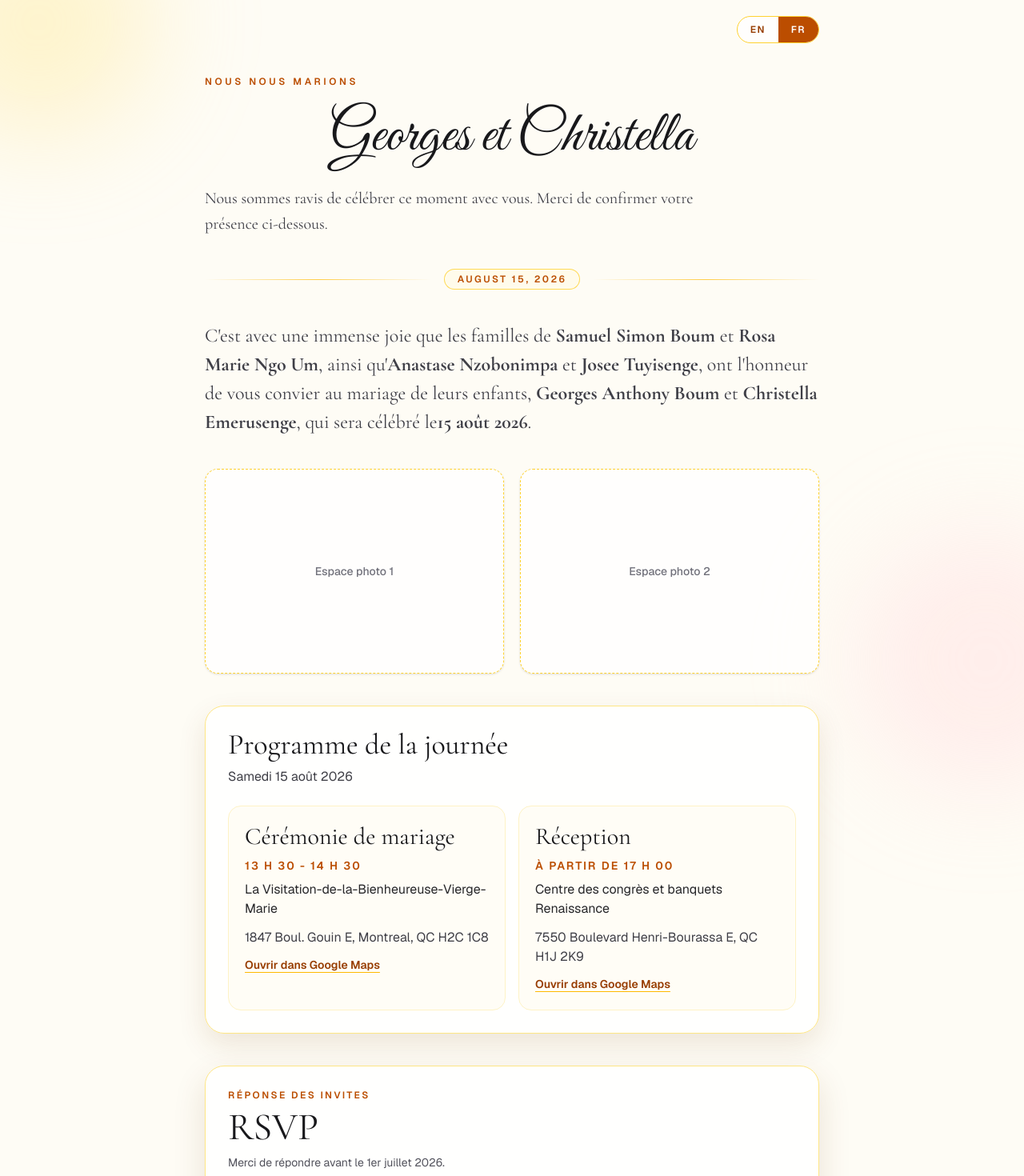
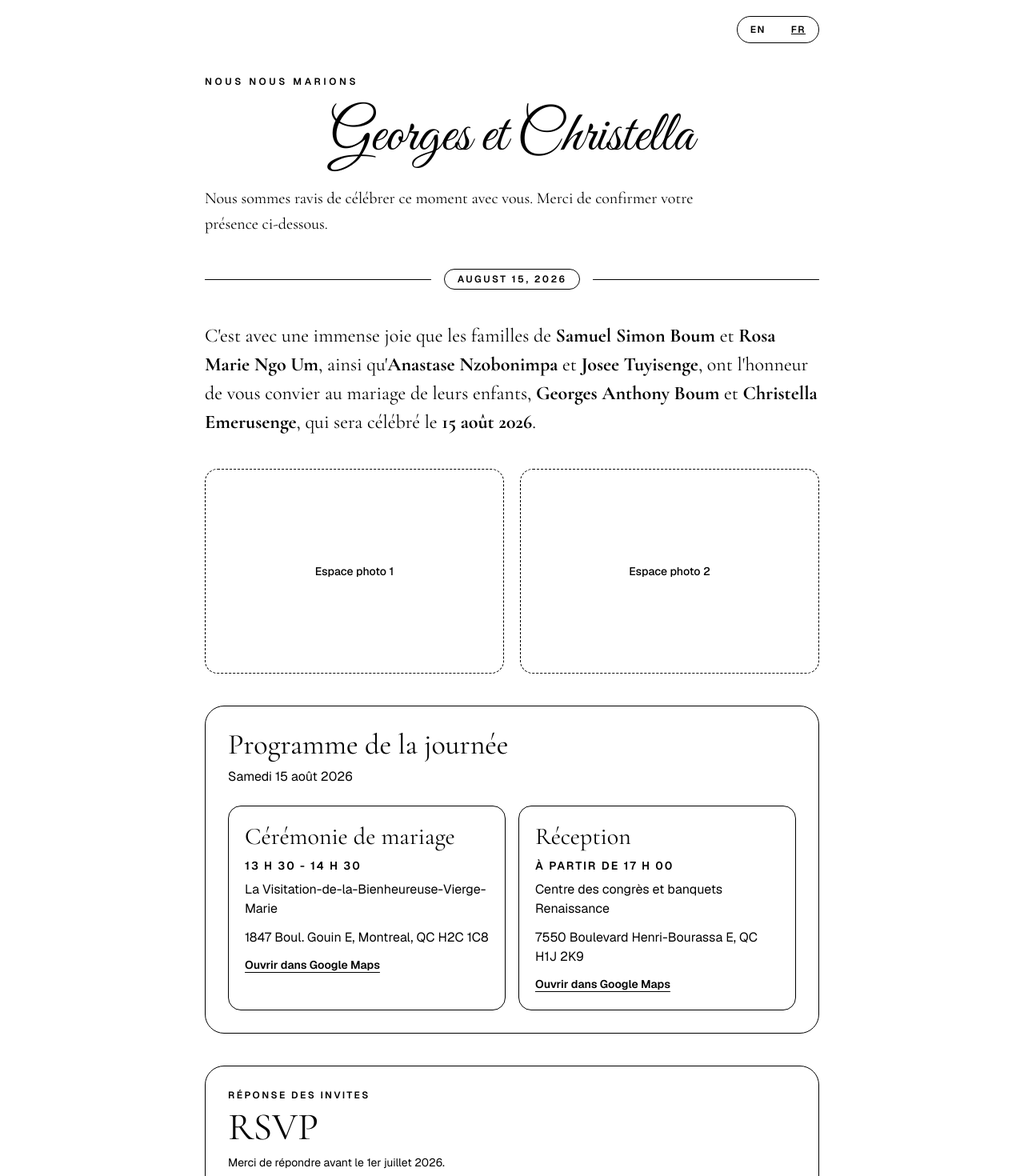
Before and after one commit to Freshafro/wedding-invitation, a Next.js app: page / in a window 1280 px wide. Shown: the part 20-1490 px from the top of the page at 80% size. Built offline with nearby package versions, Linux system fonts and the light colour scheme.

Commit message:
Removed all colors

```diff
--- a/app/globals.css
+++ b/app/globals.css
@@ -1,25 +1,29 @@
 @import "tailwindcss";
 
 :root {
-  --background: #ffffff;
-  --foreground: #171717;
+  /* --background: #ffffff; */
+  /* --foreground: #171717; */
   --font-sans: var(--font-geist-sans);
   --font-mono: var(--font-geist-mono);
   --font-display: var(--font-cormorant-garamond);
   --font-script: var(--font-great-vibes);
 }
 
-@media (prefers-color-scheme: dark) {
+/* @media (prefers-color-scheme: dark) {
   :root {
     --background: #0a0a0a;
     --foreground: #ededed;
   }
-}
+} */
 
 body {
   background: var(--background);
-  color: var(--foreground);
+  color: #000000;
   font-family: var(--font-geist-sans), Arial, Helvetica, sans-serif;
+}
+
+html {
+  background: var(--background);
 }
 
 .font-display {
--- a/app/page.tsx
+++ b/app/page.tsx
@@ -44,8 +44,7 @@ export default function Home() {
             C&apos;est avec une immense joie que les familles de <strong>Samuel Simon Boum</strong> et{" "}
             <strong>Rosa Marie Ngo Um</strong>, ainsi qu&apos;<strong>Anastase Nzobonimpa</strong> et{" "}
             <strong>Josee Tuyisenge</strong>, ont l&apos;honneur de vous convier au mariage de leurs enfants,{" "}
-            <strong>Georges Anthony Boum</strong> et <strong>Christella Emerusenge</strong>, qui sera célébré le
-            <strong>15 août 2026</strong>.
+            <strong>Georges Anthony Boum</strong> et <strong>Christella Emerusenge</strong>, qui sera célébré le <strong>15 août 2026</strong>.
           </>
         ),
         scheduleTitle: "Programme de la journée",
@@ -67,25 +66,22 @@ export default function Home() {
   const t = copy[locale];
 
   return (
-    <main className="relative min-h-screen overflow-hidden bg-[#fefcf5] px-5 py-10 text-zinc-900 sm:px-8">
-      <div className="pointer-events-none absolute -top-24 -left-24 h-72 w-72 rounded-full bg-amber-200/35 blur-3xl" />
-      <div className="pointer-events-none absolute -right-28 top-1/3 h-80 w-80 rounded-full bg-rose-200/30 blur-3xl" />
-
+    <main className="relative min-h-screen overflow-hidden bg-white px-5 py-10 sm:px-8">
       <div className="relative mx-auto w-full max-w-3xl space-y-10">
         <section className="space-y-10">
           <div className="flex justify-end">
-            <div className="inline-flex overflow-hidden rounded-full border border-amber-300 bg-white/80 text-xs font-semibold uppercase tracking-[0.12em]">
+            <div className="inline-flex overflow-hidden rounded-full border text-xs font-semibold uppercase tracking-[0.12em]">
               <button
                 type="button"
                 onClick={() => setLocale("en")}
-                className={`px-4 py-2 transition ${locale === "en" ? "bg-amber-700 text-white" : "text-amber-800 hover:bg-amber-50"}`}
+                className={`px-4 py-2 transition ${locale === "en" ? "underline" : ""}`}
               >
                 EN
               </button>
               <button
                 type="button"
                 onClick={() => setLocale("fr")}
-                className={`px-4 py-2 transition ${locale === "fr" ? "bg-amber-700 text-white" : "text-amber-800 hover:bg-amber-50"}`}
+                className={`px-4 py-2 transition ${locale === "fr" ? "underline" : ""}`}
               >
                 FR
               </button>
@@ -93,60 +89,60 @@ export default function Home() {
           </div>
 
           <div className="space-y-4">
-            <p className="text-xs font-semibold uppercase tracking-[0.3em] text-amber-700">{t.heroKicker}</p>
-            <h1 className="font-script text-center text-6xl leading-tight text-zinc-900 sm:text-7xl">{t.coupleNames}</h1>
-            <p className="font-display max-w-prose text-lg leading-8 text-zinc-700 sm:text-xl">{t.intro}</p>
+            <p className="text-xs font-semibold uppercase tracking-[0.3em]">{t.heroKicker}</p>
+            <h1 className="font-script text-center text-6xl leading-tight sm:text-7xl">{t.coupleNames}</h1>
+            <p className="font-display max-w-prose text-lg leading-8 sm:text-xl">{t.intro}</p>
           </div>
 
           <div className="flex items-center gap-4" aria-hidden>
-            <span className="h-px flex-1 bg-gradient-to-r from-transparent via-amber-400/70 to-transparent" />
-            <span className="rounded-full border border-amber-300/80 bg-amber-50 px-4 py-1 text-xs font-semibold uppercase tracking-[0.2em] text-amber-700">
+            <span className="h-px flex-1 border-t" />
+            <span className="rounded-full border bg-white px-4 py-1 text-xs font-semibold uppercase tracking-[0.2em]">
               August 15, 2026
             </span>
-            <span className="h-px flex-1 bg-gradient-to-r from-transparent via-amber-400/70 to-transparent" />
+            <span className="h-px flex-1 border-t" />
           </div>
 
-          <p className="font-display text-xl leading-9 text-zinc-700 sm:text-2xl">{t.announcement}</p>
+          <p className="font-display text-xl leading-9 sm:text-2xl">{t.announcement}</p>
 
           <div className="grid gap-5 sm:grid-cols-2">
-            <div className="flex min-h-64 items-center justify-center rounded-2xl border border-dashed border-amber-300 bg-white/75 text-sm font-medium text-zinc-500 shadow-sm">
+            <div className="flex min-h-64 items-center justify-center rounded-2xl border border-dashed bg-white text-sm font-medium">
               {t.photoPlaceholder1}
             </div>
-            <div className="flex min-h-64 items-center justify-center rounded-2xl border border-dashed border-amber-300 bg-white/75 text-sm font-medium text-zinc-500 shadow-sm">
+            <div className="flex min-h-64 items-center justify-center rounded-2xl border border-dashed bg-white text-sm font-medium">
               {t.photoPlaceholder2}
             </div>
           </div>
 
-          <div className="rounded-3xl border border-amber-200 bg-white/90 p-7 shadow-[0_14px_35px_rgba(113,63,18,0.12)]">
-            <h2 className="font-display text-4xl text-zinc-900">{t.scheduleTitle}</h2>
-            <p className="mt-2 text-zinc-700">{t.dateLabel}</p>
+          <div className="rounded-3xl border bg-white p-7">
+            <h2 className="font-display text-4xl">{t.scheduleTitle}</h2>
+            <p className="mt-2">{t.dateLabel}</p>
 
             <div className="mt-6 grid gap-4 sm:grid-cols-2">
-              <article className="rounded-2xl border border-amber-100 bg-amber-50/40 p-5">
-                <h3 className="font-display text-3xl text-zinc-900">{t.ceremonyTitle}</h3>
-                <p className="mt-2 text-sm font-semibold uppercase tracking-[0.14em] text-amber-700">{t.ceremonyTime}</p>
-                <p className="mt-2 text-zinc-800">{t.ceremonyVenue}</p>
-                <p className="mt-3 text-zinc-700">1847 Boul. Gouin E, Montreal, QC H2C 1C8</p>
+              <article className="rounded-2xl border bg-white p-5">
+                <h3 className="font-display text-3xl">{t.ceremonyTitle}</h3>
+                <p className="mt-2 text-sm font-semibold uppercase tracking-[0.14em]">{t.ceremonyTime}</p>
+                <p className="mt-2">{t.ceremonyVenue}</p>
+                <p className="mt-3">1847 Boul. Gouin E, Montreal, QC H2C 1C8</p>
                 <a
                   href="https://www.google.com/maps/search/?api=1&query=1847+Boul.+Gouin+E%2C+Montreal%2C+QC+H2C+1C8"
                   target="_blank"
                   rel="noopener noreferrer"
-                  className="mt-3 inline-block text-sm font-semibold text-amber-800 underline decoration-amber-400 underline-offset-4 hover:text-amber-900"
+                  className="mt-3 inline-block text-sm font-semibold underline underline-offset-4"
                 >
                   {t.openMap}
                 </a>
               </article>
 
-              <article className="rounded-2xl border border-amber-100 bg-amber-50/40 p-5">
-                <h3 className="font-display text-3xl text-zinc-900">{t.receptionTitle}</h3>
-                <p className="mt-2 text-sm font-semibold uppercase tracking-[0.14em] text-amber-700">{t.receptionTime}</p>
-                <p className="mt-2 text-zinc-800">{t.receptionVenue}</p>
-                <p className="mt-3 text-zinc-700">7550 Boulevard Henri-Bourassa E, QC H1J 2K9</p>
+              <article className="rounded-2xl border bg-white p-5">
+                <h3 className="font-display text-3xl">{t.receptionTitle}</h3>
+                <p className="mt-2 text-sm font-semibold uppercase tracking-[0.14em]">{t.receptionTime}</p>
+                <p className="mt-2">{t.receptionVenue}</p>
+                <p className="mt-3">7550 Boulevard Henri-Bourassa E, QC H1J 2K9</p>
                 <a
                   href="https://www.google.com/maps/search/?api=1&query=7550+Boulevard+Henri-Bourassa+E"
                   target="_blank"
                   rel="noopener noreferrer"
-                  className="mt-3 inline-block text-sm font-semibold text-amber-800 underline decoration-amber-400 underline-offset-4 hover:text-amber-900"
+                  className="mt-3 inline-block text-sm font-semibold underline underline-offset-4"
                 >
                   {t.openMap}
                 </a>
@@ -154,7 +150,7 @@ export default function Home() {
             </div>
           </div>
         </section>
-        <Suspense fallback={<div className="rounded-3xl border border-amber-200 bg-white/95 p-7 text-sm text-zinc-600">Loading RSVP form...</div>}>
+        <Suspense fallback={<div className="rounded-3xl border bg-white p-7 text-sm">Loading RSVP form...</div>}>
           <RsvpForm locale={locale} />
         </Suspense>
       </div>
--- a/components/RsvpForm.tsx
+++ b/components/RsvpForm.tsx
@@ -28,7 +28,6 @@ export function RsvpForm({ locale = "en" }: { locale?: Locale }) {
   const [errors, setErrors] = useState<FieldErrors>({});
   const [isSubmitting, setIsSubmitting] = useState(false);
   const [statusMessage, setStatusMessage] = useState<string>("");
-  const [isSuccess, setIsSuccess] = useState(false);
   const [inviteLookup, setInviteLookup] = useState<InviteLookup | null>(null);
   const [isCheckingInvite, setIsCheckingInvite] = useState(false);
   const searchParams = useSearchParams();
@@ -210,7 +209,6 @@ export function RsvpForm({ locale = "en" }: { locale?: Locale }) {
   const handleSubmit = async (event: FormSubmitEvent) => {
     event.preventDefault();
     setStatusMessage("");
-    setIsSuccess(false);
 
     const parsed = rsvpSchema.safeParse(form);
     if (!parsed.success) {
@@ -255,7 +253,6 @@ export function RsvpForm({ locale = "en" }: { locale?: Locale }) {
         return;
       }
 
-      setIsSuccess(true);
       setStatusMessage(t.success);
       setForm((prev) => ({
         ...initialForm,
@@ -270,49 +267,49 @@ export function RsvpForm({ locale = "en" }: { locale?: Locale }) {
 
   return (
     <form
-      className="space-y-6 rounded-3xl border border-amber-200 bg-white/95 p-7 shadow-[0_16px_40px_rgba(113,63,18,0.14)]"
+      className="space-y-6 rounded-3xl border bg-white p-7"
       onSubmit={handleSubmit}
     >
       <div className="space-y-2">
-        <p className="text-xs font-semibold uppercase tracking-[0.2em] text-amber-700">{t.kicker}</p>
-        <h2 className="font-display text-5xl leading-none text-zinc-900">{t.title}</h2>
-        <p className="text-sm leading-6 text-zinc-600">{t.deadline}</p>
+        <p className="text-xs font-semibold uppercase tracking-[0.2em]">{t.kicker}</p>
+        <h2 className="font-display text-5xl leading-none">{t.title}</h2>
+        <p className="text-sm leading-6">{t.deadline}</p>
       </div>
 
       <div className="grid gap-4 sm:grid-cols-2">
         <label className="space-y-1 sm:col-span-2">
-          <span className="block text-sm font-medium text-zinc-800">{t.inviteCode}</span>
+          <span className="block text-sm font-medium">{t.inviteCode}</span>
           <input
-            className="w-full rounded-xl border border-zinc-300 px-3 py-2.5 font-semibold uppercase tracking-wide text-zinc-900 focus:border-amber-500 focus:outline-none"
+            className="w-full rounded-xl border px-3 py-2.5 font-semibold uppercase tracking-wide focus:outline-none"
             value={form.inviteCode}
             onChange={(e) => setForm((prev) => ({ ...prev, inviteCode: e.target.value.toUpperCase() }))}
             autoCapitalize="characters"
             autoCorrect="off"
           />
-          <span className="text-xs text-zinc-500">
+          <span className="text-xs">
             {isCheckingInvite
               ? t.checkingCode
               : inviteLookup
                 ? `${t.inviteFoundPrefix} ${inviteLookup.householdName}. ${t.inviteLimitPrefix} ${inviteLookup.maxGuestsAllowed} ${t.inviteLimitSuffix}`
                 : t.inviteCodeHint}
           </span>
-          {errors.inviteCode ? <span className="text-xs text-red-600">{errors.inviteCode}</span> : null}
+          {errors.inviteCode ? <span className="text-xs">{errors.inviteCode}</span> : null}
         </label>
 
         <label className="space-y-1 sm:col-span-2">
-          <span className="block text-sm font-medium text-zinc-800">{t.fullName}</span>
+          <span className="block text-sm font-medium">{t.fullName}</span>
           <input
-            className="w-full rounded-xl border border-zinc-300 px-3 py-2.5 text-zinc-900 focus:border-amber-500 focus:outline-none"
+            className="w-full rounded-xl border px-3 py-2.5 focus:outline-none"
             value={form.fullName}
             onChange={(e) => setForm((prev) => ({ ...prev, fullName: e.target.value }))}
           />
-          {errors.fullName ? <span className="text-xs text-red-600">{errors.fullName}</span> : null}
+          {errors.fullName ? <span className="text-xs">{errors.fullName}</span> : null}
         </label>
 
         <label className="space-y-1">
-          <span className="block text-sm font-medium text-zinc-800">{t.attendance}</span>
+          <span className="block text-sm font-medium">{t.attendance}</span>
           <select
-            className="w-full rounded-xl border border-zinc-300 bg-white px-3 py-2.5 text-zinc-900 focus:border-amber-500 focus:outline-none"
+            className="w-full rounded-xl border bg-white px-3 py-2.5 focus:outline-none"
             value={form.attendance}
             onChange={(e) => {
               const attendance = e.target.value;
@@ -326,33 +323,33 @@ export function RsvpForm({ locale = "en" }: { locale?: Locale }) {
             <option value="yes">{t.yesOption}</option>
             <option value="no">{t.noOption}</option>
           </select>
-          {errors.attendance ? <span className="text-xs text-red-600">{errors.attendance}</span> : null}
+          {errors.attendance ? <span className="text-xs">{errors.attendance}</span> : null}
         </label>
 
         <label className="space-y-1">
-          <span className="block text-sm font-medium text-zinc-800">{t.partySize}</span>
+          <span className="block text-sm font-medium">{t.partySize}</span>
           <select
-            className="w-full rounded-xl border border-zinc-300 bg-white px-3 py-2.5 text-zinc-900 focus:border-amber-500 focus:outline-none"
+            className="w-full rounded-xl border bg-white px-3 py-2.5 focus:outline-none"
             value={form.guestCount}
             onChange={(e) => setForm((prev) => ({ ...prev, guestCount: e.target.value }))}
             disabled={form.attendance === "no" || !inviteLookup}
           >
             {guestCountOptions}
           </select>
-          {errors.guestCount ? <span className="text-xs text-red-600">{errors.guestCount}</span> : null}
+          {errors.guestCount ? <span className="text-xs">{errors.guestCount}</span> : null}
         </label>
 
         {additionalGuestsCount > 0 ? (
           <div className="space-y-2 sm:col-span-2">
-            <span className="block text-sm font-medium text-zinc-800">{t.additionalGuestNames}</span>
+            <span className="block text-sm font-medium">{t.additionalGuestNames}</span>
             <div className="grid gap-3">
               {form.additionalGuestNames.map((value, index) => (
                 <label className="space-y-1" key={`additional-guest-${index}`}>
-                  <span className="block text-xs font-medium uppercase tracking-[0.12em] text-zinc-600">
+                  <span className="block text-xs font-medium uppercase tracking-[0.12em]">
                     {t.additionalGuestLabel} {index + 1} *
                   </span>
                   <input
-                    className="w-full rounded-xl border border-zinc-300 px-3 py-2.5 text-zinc-900 focus:border-amber-500 focus:outline-none"
+                    className="w-full rounded-xl border px-3 py-2.5 focus:outline-none"
                     value={value}
                     onChange={(e) =>
                       setForm((prev) => {
@@ -366,20 +363,20 @@ export function RsvpForm({ locale = "en" }: { locale?: Locale }) {
               ))}
             </div>
             {errors.additionalGuestNames ? (
-              <span className="text-xs text-red-600">{errors.additionalGuestNames}</span>
+              <span className="text-xs">{errors.additionalGuestNames}</span>
             ) : null}
           </div>
         ) : null}
 
         <label className="space-y-1 sm:col-span-2">
-          <span className="block text-sm font-medium text-zinc-800">{t.dietary}</span>
+          <span className="block text-sm font-medium">{t.dietary}</span>
           <textarea
-            className="w-full rounded-xl border border-zinc-300 px-3 py-2.5 text-zinc-900 focus:border-amber-500 focus:outline-none"
+            className="w-full rounded-xl border px-3 py-2.5 focus:outline-none"
             rows={3}
             value={form.dietaryNotes}
             onChange={(e) => setForm((prev) => ({ ...prev, dietaryNotes: e.target.value }))}
           />
-          {errors.dietaryNotes ? <span className="text-xs text-red-600">{errors.dietaryNotes}</span> : null}
+          {errors.dietaryNotes ? <span className="text-xs">{errors.dietaryNotes}</span> : null}
         </label>
 
         <label className="hidden" aria-hidden>
@@ -390,14 +387,14 @@ export function RsvpForm({ locale = "en" }: { locale?: Locale }) {
 
       <button
         type="submit"
-        className="w-full rounded-xl bg-gradient-to-r from-amber-700 to-rose-700 px-4 py-3 text-sm font-semibold text-white transition hover:from-amber-800 hover:to-rose-800 disabled:cursor-not-allowed disabled:from-zinc-400 disabled:to-zinc-400"
+        className="w-full rounded-xl border px-4 py-3 text-sm font-semibold transition disabled:cursor-not-allowed"
         disabled={isSubmitting}
       >
         {isSubmitting ? t.submitting : t.submit}
       </button>
 
       {statusMessage ? (
-        <p className={`text-sm ${isSuccess ? "text-emerald-700" : "text-red-600"}`}>{statusMessage}</p>
+        <p className="text-sm">{statusMessage}</p>
       ) : null}
     </form>
   );
```
